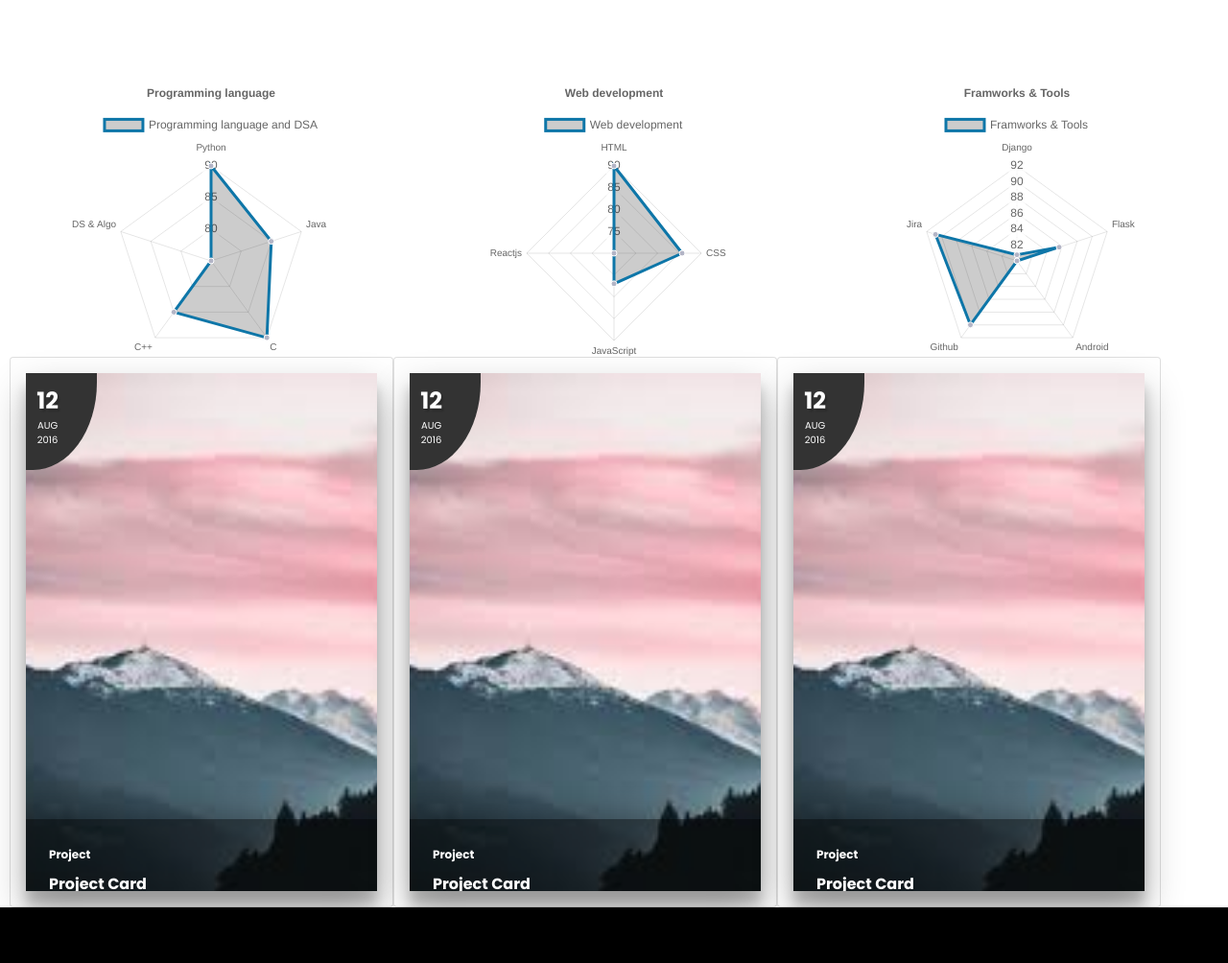
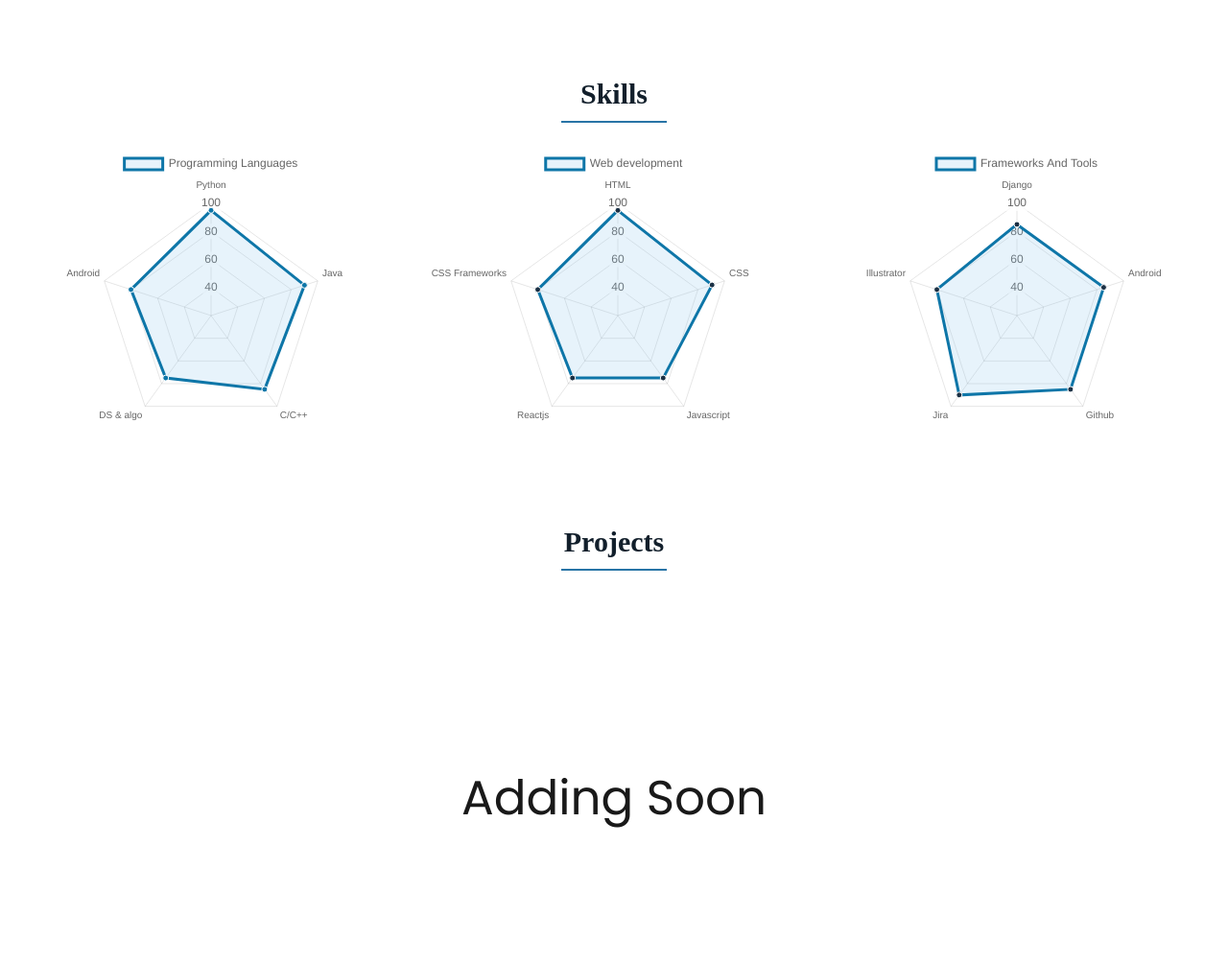
Before and after one commit to Abhishekkumar02/Abhishekkumar02.github.io, a plain HTML site: page index.html in a window 1280 px wide. Shown: the part 1520-2524 px from the top of the page at 96% size. Drawn offline with nearby package versions, Linux system fonts and the light colour scheme; files that its build step writes are made by us from their sources; animation ran at ten frames a second.

Commit message:
add css to charts

```diff
--- a/assets/css/home.css
+++ b/assets/css/home.css
@@ -1161,3 +1161,8 @@ font-family: 'Sriracha', cursive;
 .chart{
   color: #000;
 }
+
+.skill_chart{
+  margin-top: 20px;
+  margin-bottom: 100px;
+}
--- a/assets/js/chart.js
+++ b/assets/js/chart.js
@@ -1,23 +1,34 @@
 new Chart(document.getElementById("radar-chart1"), {
     type: 'radar',
     data: {
-    labels: ["Python", "Java", "C", "C++", "DS & Algo"],
+
+      labels: ["Python", "Java", "C/C++", "DS & algo", "Android"],
       datasets: [
         {
-        label: "Programming language and DSA",
+          label: "Programming Languages",
           fill: true,
-        backgroundColor: "rgba(0,0,0,0.2)",
+          backgroundColor: "rgba(133, 193, 233,0.2)",
           borderColor: "#0e76a8",
           pointBorderColor: "#fff",
-        pointBackgroundColor: "rgba(179,181,198,1)",
-        data: [90,85,90,85,75]
+          pointBackgroundColor: "#0e76a8",
+          data: [95,90,85,75,80]
         }
       ]
     },
     options: {
-    title: {
-      display: true,
-      text: 'Programming language'
+
+      responsive: true,
+      maintainAspectRatio: true,
+      scale: {
+        angleLines: {
+            display: true
+        },
+        ticks: {
+            beginAtZero: true,
+            min: 20,
+            max: 100,
+            stepSize: 20
+        }
     }
   }
 });
@@ -25,46 +36,62 @@ new Chart(document.getElementById("radar-chart1"), {
 new Chart(document.getElementById("radar-chart2"), {
     type: 'radar',
     data: {
-    labels: ["HTML", "CSS", "JavaScript", "Reactjs"],
+      labels: ["HTML", "CSS", "Javascript", "Reactjs", "CSS Frameworks"],
       datasets: [
         {
           label: "Web development",
           fill: true,
-        backgroundColor: "rgba(0,0,0,0.2)",
+          backgroundColor: "rgba(133, 193, 233,0.2)",
           borderColor: "#0e76a8",
           pointBorderColor: "#fff",
-        pointBackgroundColor: "rgba(179,181,198,1)",
-        data: [90,85.61,77,70]
+          pointBackgroundColor: "#1b3044",
+          data: [95,90.61,75,75,80]
         }
       ]
     },
     options: {
-    title: {
-      display: true,
-      text: 'Web development'
+      responsive: true,
+      maintainAspectRatio: true,
+      scale: {
+        angleLines: {
+            display: true
+        },
+        ticks: {
+            min: 20,
+            max: 100,
+            stepSize: 20
+        }
     }
     }
 });
 new Chart(document.getElementById("radar-chart3"), {
     type: 'radar',
     data: {
-    labels: ["Django", "Flask", "Android", "Github", "Jira"],
+      labels: ["Django", "Android", "Github", "Jira", "Illustrator"],
       datasets: [
         {
-        label: "Framworks & Tools",
+          label: "Frameworks And Tools",
           fill: true,
-        backgroundColor: "rgba(0,0,0,0.2)",
+          backgroundColor: "rgba(133, 193, 233,0.2)",
           borderColor: "#0e76a8",
           pointBorderColor: "#fff",
-        pointBackgroundColor: "rgba(179,181,198,1)",
-        data: [80.77,85.61,80,90,90.82]
+          pointBackgroundColor: "#1b3044",
+          data: [85,85,85,90,80]
         }
       ]
     },
     options: {
-    title: {
-      display: true,
-      text: 'Framworks & Tools'
+      responsive: true,
+      maintainAspectRatio: true,
+      scale: {
+        angleLines: {
+            display: true
+        },
+        ticks: {
+            min: 20,
+            max: 100,
+            stepSize: 20
+        }
     }
     }
 });
--- a/index.html
+++ b/index.html
@@ -166,9 +166,15 @@
     </section>
   </div>
 </section>
-<section>
+<section id="skill" class="skill">
+
   <div class="container">
-    <div class="row">
+    <div class="sectiontitle">
+
+      <h2 class="display-1 font-weight-bold header-color" style="font-weight: bold;">Skills</h2>
+      <span class="headerLine"></span>
+    </div>
+    <div class="row skill_chart">
       <div class="col-sm">
         <canvas id="radar-chart1" class="chart" width="800" height="600"></canvas>
       </div>
@@ -182,10 +188,16 @@
   </div>
 
 </section>
-<section id="services">
+<section id="projects">
   <div class="container">
-    <div class="row">
-      <div class="example-2 card md-4">
+    <div class="sectiontitle">
+
+      <h2 class="display-1 font-weight-bold header-color" style="font-weight: bold;">Projects</h2>
+      <span class="headerLine"></span>
+    </div>
+    <!-- <div class="row"> -->
+      <center><h1 style="font-size: 50px; margin-top: 200px; margin-bottom: 200px; text-align: center;">Adding Soon</h1></center>
+      <!-- <div class="example-2 card md-4">
         <div class="wrapper">
           <div class="date">
             <span class="day">12</span>
@@ -233,8 +245,8 @@
           </div>
         </div>
       </div>
-    </div>
-    </div>
+    </div> -->
+    <!-- </div> -->
 
 </section>
 <!-- End Services Section -->
```
Lines whose indentation alone changed are shown as unchanged.
